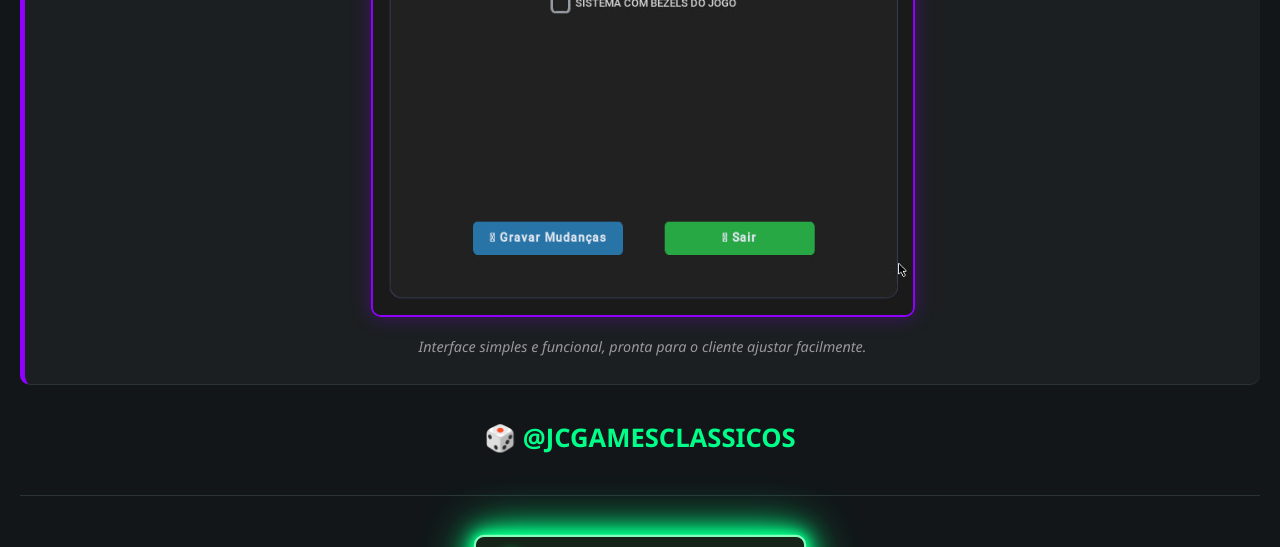
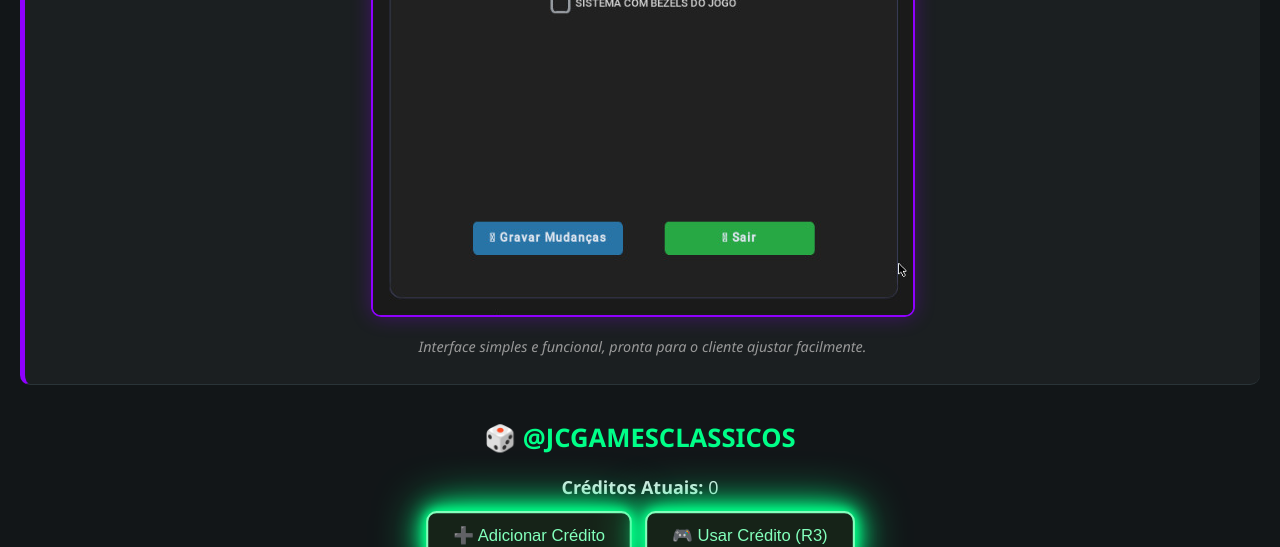
Before and after one commit to JeversonDiasSilva/patch-pandorabox, a plain HTML site: page index.html in a window 1280 px wide. Shown: the part 1724-2271 px from the top of the page. Drawn offline with Linux system fonts and the light colour scheme.

Commit message:
Update index.html

```diff
--- a/index.html
+++ b/index.html
@@ -68,9 +68,9 @@
 
     <section class="simulador">
       <h2>🎲 @JCGAMESCLASSICOS</h2>
-   <!--   <p><strong>Créditos Atuais:</strong> <span id="creditDisplay">0</span></p>
+      <p><strong>Créditos Atuais:</strong> <span id="creditDisplay">0</span></p>
       <button id="addCreditBtn">➕ Adicionar Crédito</button>
-      <button id="useCreditBtn">🎮 Usar Crédito (R3)</button>-->
+      <button id="useCreditBtn">🎮 Usar Crédito (R3)</button>
 
       <!-- Áudio escondido -->
       <audio id="coinSound" src="https://www.myinstants.com/media/sounds/coin_1.mp3" preload="auto"></audio>
```
